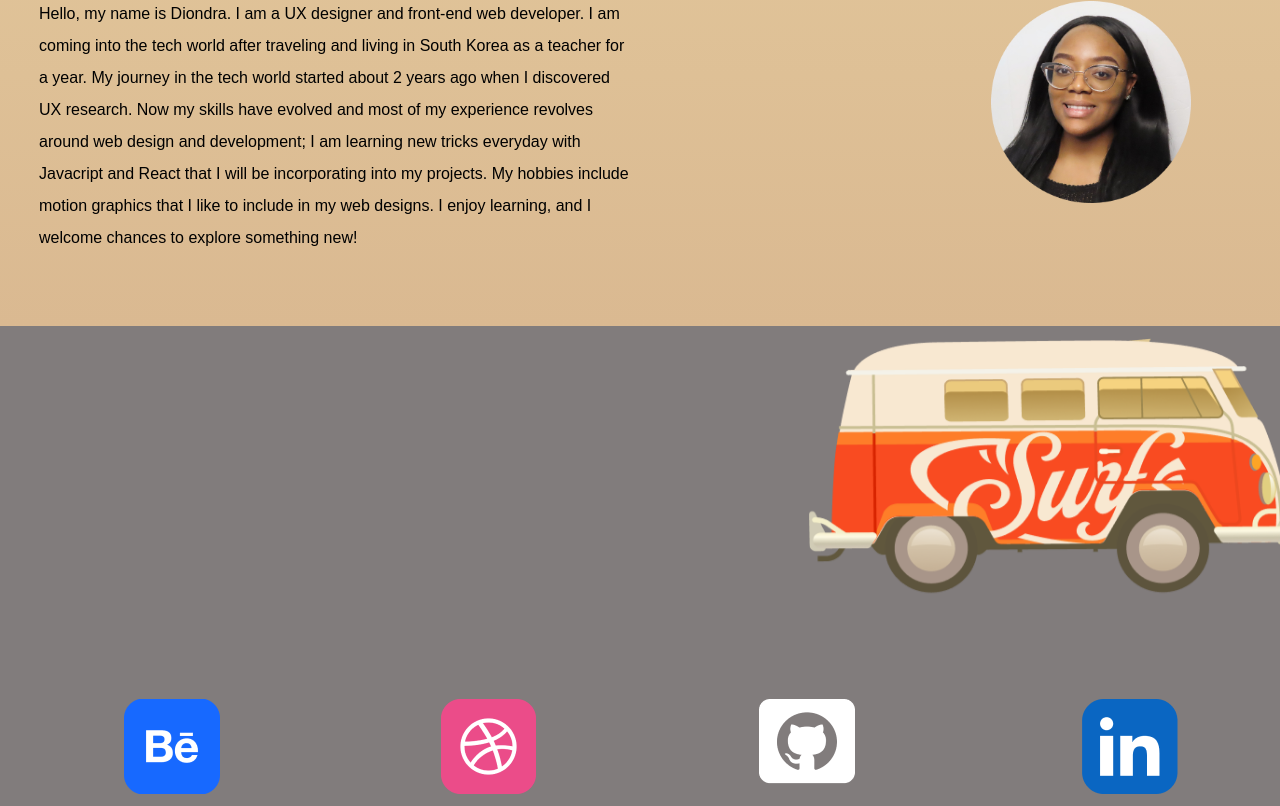
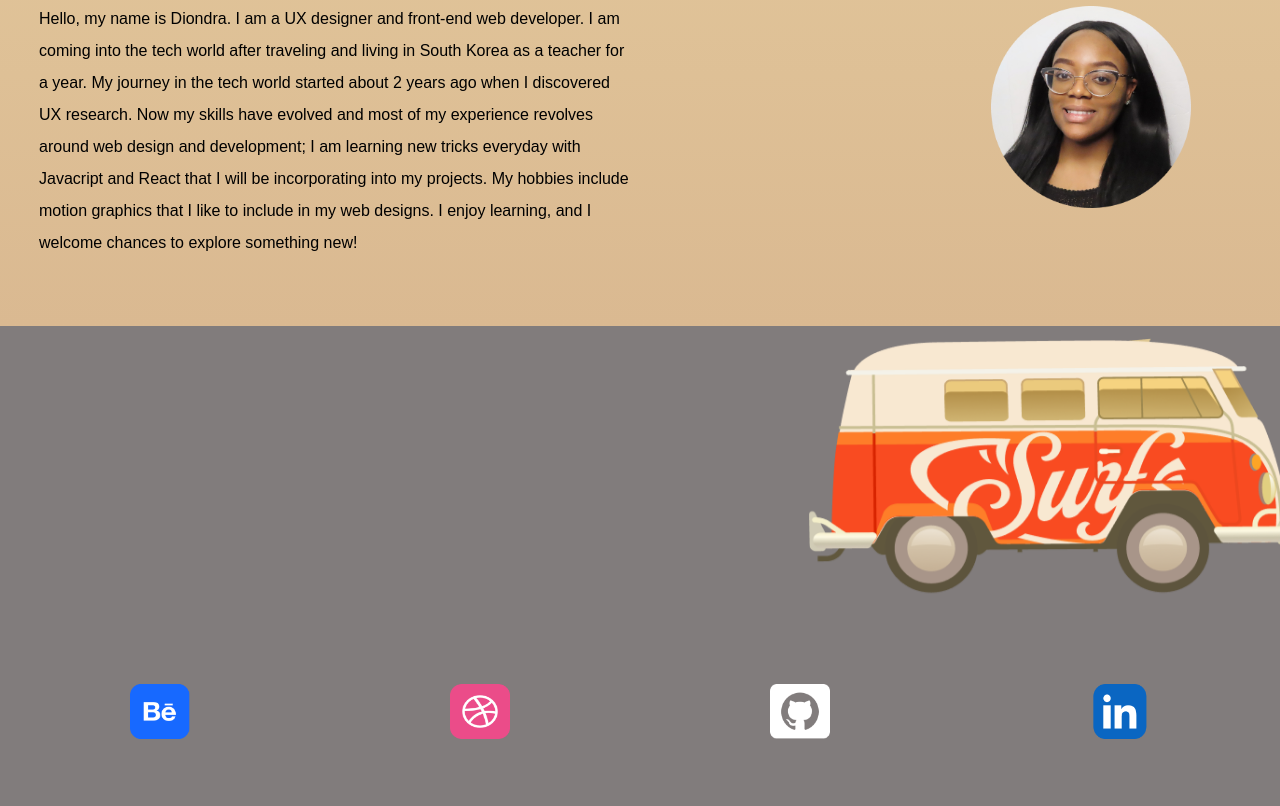
Before and after one commit to DiondraEvans/islandinthesun, a React (Create React App) app: page / in a window 1280 px wide. Shown: the part 3066-3872 px from the top of the page. Built offline with nearby package versions, Linux system fonts and the light colour scheme.

Commit message:
fixed css for footer, cards, and beachball

```diff
--- a/src/components/card/index.css
+++ b/src/components/card/index.css
@@ -10,6 +10,8 @@
     width: 342px;
     z-index: 4;
     background-color: #FFFCE6;
+    margin-bottom: 20px;
+    margin-left: 10px;
 }
 .cardTitle{
     width: 100%;
--- a/src/components/footer/index.css
+++ b/src/components/footer/index.css
@@ -13,40 +13,55 @@
     height: 9rem;
     width: 100%;
     display: flex;
+    flex-wrap: wrap;
     flex-direction: row;
     justify-content: space-around;
     align-items: center;
+}
+@media screen and (max-width: 516px){
+    .socials{
+        height: 9rem;
+        display: flex;
+        justify-content: space-around;
+        align-items: center;
+        margin-bottom: 20px;
+    }
+
+}
+.socials img{
+    width: 60px;
+    height: 55px;
 }
 .socials a{
     cursor: pointer;
 }
 .socials a:nth-child(1){
-   height: 70px;
-   width: 70px;
+   height: 100px;
+   width: 100px;
 }
 .socials a:nth-child(1):hover{
     transition: .3s;
     transform: scale(1.2,1.2);
 }
 .socials a:nth-child(2){
-    height: 70px;
-    width: 70px;
+    height: 100px;
+    width: 100px;
 }
 .socials a:nth-child(2):hover{
     transition: .3s;
     transform: scale(1.2,1.2);
 }
 .socials a:nth-child(3){
-    height: 70px;
-    width: 70px;
+    height: 100px;
+    width: 100px;
 }
 .socials a:nth-child(3):hover{
     transition: .3s;
     transform: scale(1.2,1.2);
 }
 .socials a:nth-child(4){
-    height: 70px;
-    width: 80px;
+    height: 100px;
+    width: 100px;
 }
 .socials a:nth-child(4):hover{
     transition: .3s;
--- a/src/components/sand/index.css
+++ b/src/components/sand/index.css
@@ -46,7 +46,14 @@
     height: 300px;
     width: 300px;
     place-self: flex-end;
+    animation: bounce2 2s ease infinite;
 }
+
+@keyframes bounce2 {
+      0%, 20%, 50%, 80%, 100% {transform: translateY(0);}
+      40% {transform: translateY(-30px);}
+      60% {transform: translateY(-15px);}
+  }
 .sand_grid{
     display: grid;
     grid-template-columns: 1fr 1fr;
```
